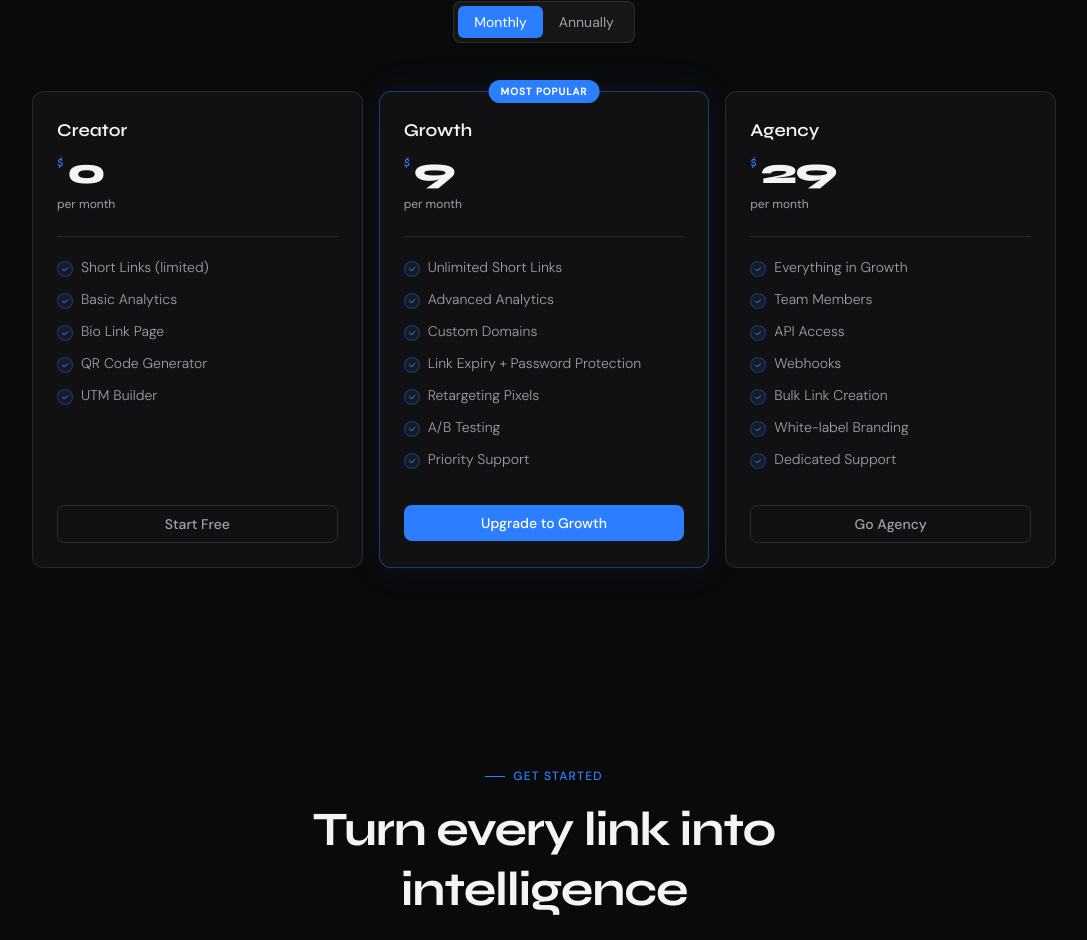
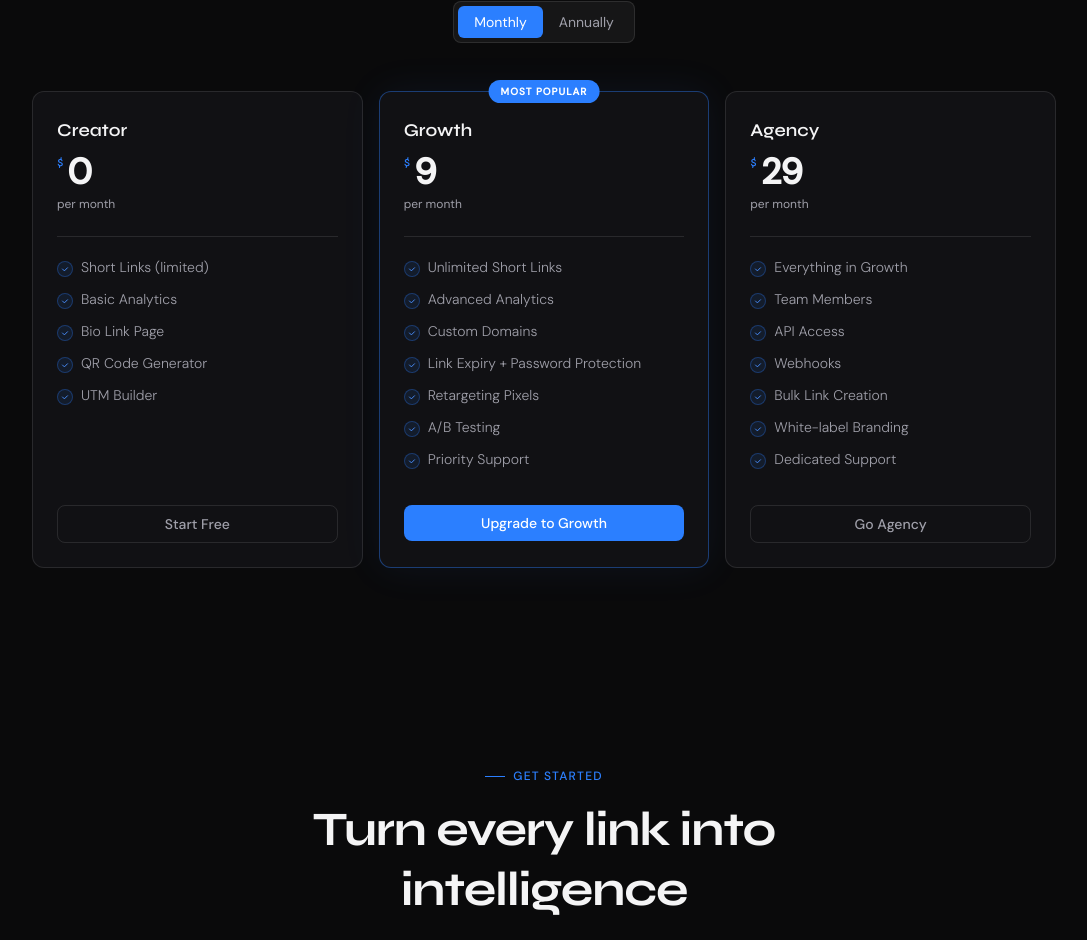
Before and after one commit to TehamiKamdar/hook-url, a React (Vite) app: page / in a window 1280 px wide. Shown: the part 2379-3319 px from the top of the page, without its empty margins (96-1183 px from the left). Built offline with nearby package versions, Linux system fonts and the light colour scheme.

Commit message:
minor changes

```diff
--- a/src/sections/Pricing.jsx
+++ b/src/sections/Pricing.jsx
@@ -83,7 +83,7 @@ const Pricing = () => {
                 <sup className="text-sm font-syne text-blue-500 font-medium mt-2">
                   $
                 </sup>
-                <span className="text-4xl font-syne font-extrabold tracking-tight">
+                <span className="text-4xl font-sans font-extrabold tracking-tight">
                   {p.price}
                 </span>
               </div>
```
